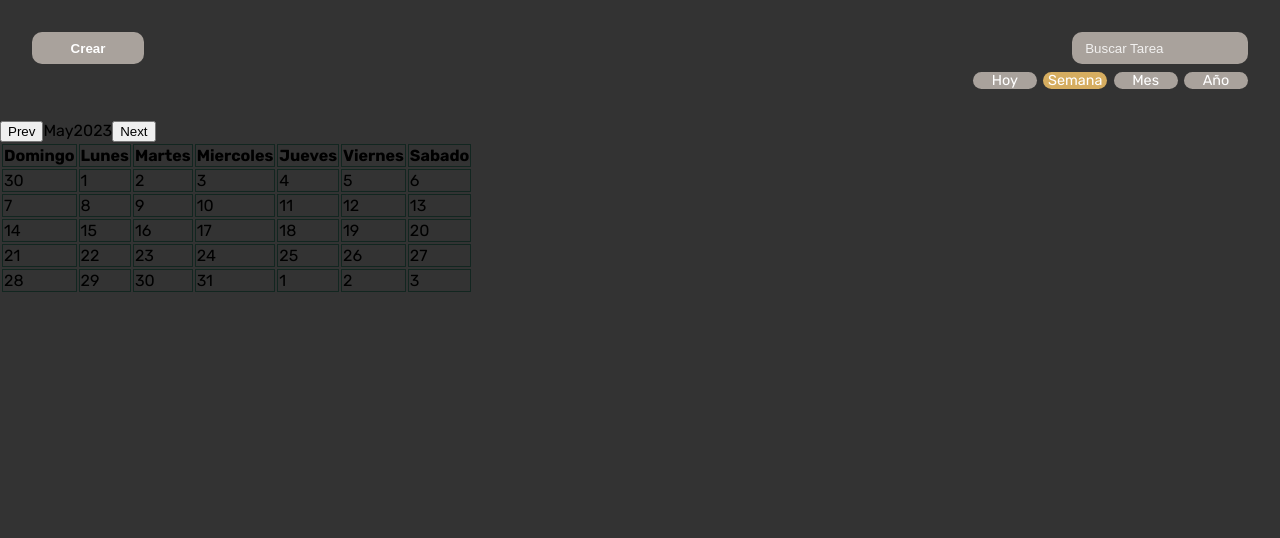
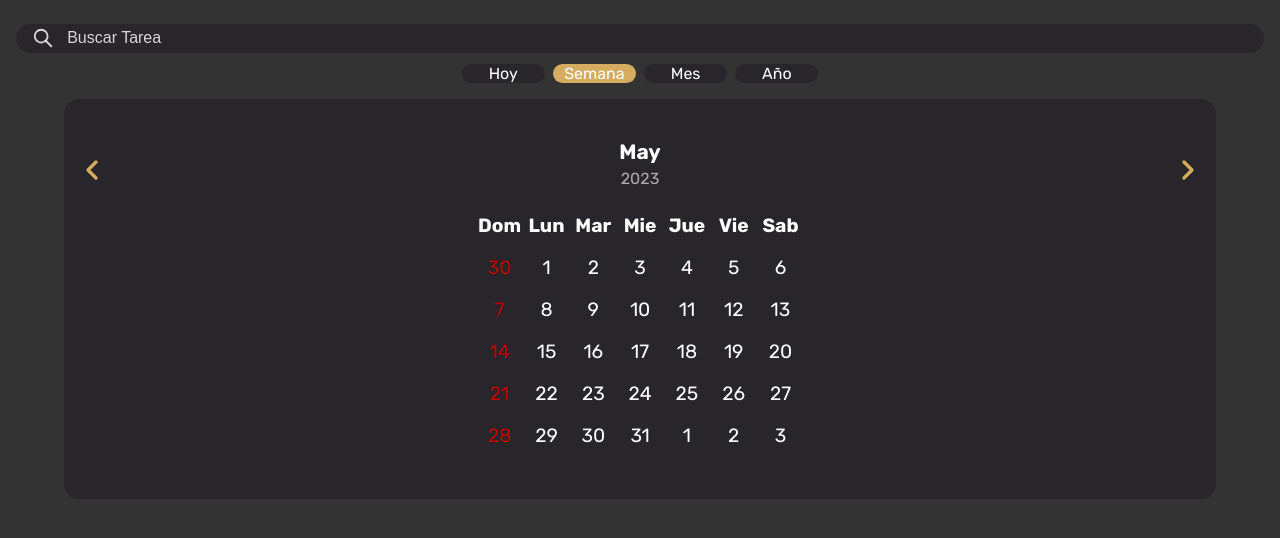
Before and after one commit to Ance7/Projects, a Next.js app in the folder calendar-app/: page / in a window 1280 px wide. Shown: the top 538 px of the page. Built offline with nearby package versions, Linux system fonts and the light colour scheme.

Commit message:
styling components

```diff
--- a/calendar-app/app/globals.css
+++ b/calendar-app/app/globals.css
@@ -22,72 +22,54 @@ body {
 body {
   margin: 0;
   padding: 0;
-}
-
-.btn-create-task {
-  background-color: var(--gray);
-  width: 7rem;
-  height: 2rem;
-  border-radius: 10px;
-  border: none;
-  color: #ffffff;
-  font-weight: bold;
-}
-
-header {
-  display: flex;
-  flex-direction: row;
-  width: 100vw;
-  justify-content: space-between;
-  padding: 2rem 2rem;
-}
-
-.info-date {
   display: flex;
   flex-direction: column;
   align-items: center;
 }
 
-.info-date p {
-  color: #ffffff;
-  font-size: 1.5rem;
+header {
+  width: 100vw;
+  display: flex;
+  flex-direction: column;
+  padding: 1rem 1rem;
 }
 
-.info-date span {
-  color: #ffffff85;
-
-}
-
-.calendar-options {
+.calendar-search {
   display: flex;
-  flex-direction: column;
+  background-color: #28262B;
+  border-radius: 15px;
   align-items: flex-end;
+  padding-left: 1rem;
+  margin-top: 0.5rem;
 }
 
 .calendar-options input {
-  width: 11rem;
-  height: 2rem;
-  background-color: var(--gray);
-  border-radius: 10px;
+  height: 1.8rem;
+  background-color: var(--dark);
+  border-radius: 15px;
   border: none;
+  font-size: 1rem;
 }
 
 .calendar-options input::placeholder {
-  color: #ffffffd7;
+  color: #ffffffd0;
   padding: 0 0.7rem;
 }
 
 .options {
   display: flex;
-  margin-top: 0.5rem;
-  gap: 0.4rem;
+  flex-direction: row;
+  margin-top: 0.7rem;
+  justify-content: center;
+  gap: 0.5rem;
+  width: 100%;
 }
 
 .options div {
-  background-color: var(--gray);
+  background-color: var(--dark);
   border-radius: 10px;
-  width: 4rem;
-  font-size: 0.9rem;
+  font-size: 1rem;
+  width: 5.2rem;
   text-align: center;
   color: white;
   cursor: pointer;
@@ -97,6 +79,57 @@ header {
   background-color: var(--gold-color);
 }
 
+main {
+  width: 100vw;
+  display: flex;
+  justify-content: center;
+}
+
+.calendar-table {
+  background-color: var(--dark);
+  border-radius: 15px;
+  padding: 0.4rem;
+  color: #ffffff;
+  display: flex;
+  align-items: center;
+  flex-direction: column;
+  justify-content: center;
+  height: 25rem;
+  width: 90%;
+}
+
+.calendar-date {
+  display: flex;
+  width: 100%;
+  flex-direction: row;
+  justify-content: space-between;
+}
+
+.calendar-date-text {
+  display: flex;
+  flex-direction: column;
+  align-items: center;
+  gap: 0.3rem;
+}
+
+.calendar-date button {
+  background-color: transparent;
+  border: none;
+  cursor: pointer;
+}
+
 td, th {
-  border: 1px var(--charcoal-color) solid;
+  text-align: center;
+  font-size: 1.2rem;
+  width: 2.8rem;
+  height: 2.5rem;
 }
+
+td {
+  cursor: pointer;
+}
+
+td:hover {
+  background-color: #a9a29c5b;
+  border-radius: 50%;
+}
--- /dev/null
+++ b/calendar-app/app/icons.js
@@ -0,0 +1,46 @@
+export const arrowLeft =
+<svg
+  xmlns="http://www.w3.org/2000/svg"
+  className="icon icon-tabler icon-tabler-chevron-left"
+  width="32" height="32"
+  viewBox="0 0 24 24"
+  strokeWidth="2.5"
+  stroke="#D6AD60" fill="none"
+  strokeLinecap="round"
+  strokeLinejoin="round"
+  >
+<path stroke="none" d="M0 0h24v24H0z" fill="none"/>
+<path d="M15 6l-6 6l6 6" />
+</svg>
+
+export const arrowRight =
+<svg
+  xmlns="http://www.w3.org/2000/svg"
+  className="icon icon-tabler icon-tabler-chevron-right"
+  width="32" height="32"
+  viewBox="0 0 24 24"
+  strokeWidth="2.5"
+  stroke="#D6AD60"
+  fill="none"
+  strokeLinecap="round"
+  strokeLinejoin="round">
+<path stroke="none" d="M0 0h24v24H0z" fill="none"/>
+<path d="M9 6l6 6l-6 6" />
+</svg>
+
+export const iconSearch =
+  <svg
+    xmlns="http://www.w3.org/2000/svg"
+    className="icon icon-tabler icon-tabler-search"
+    width="22"
+    height="22"
+    viewBox="0 0 24 24"
+    strokeWidth="2"
+    stroke="#ffffffd0"
+    fill="none"
+    strokeLinecap="round"
+    strokeLinejoin="round">
+    <path stroke="none" d="M0 0h24v24H0z" fill="none"/>
+    <path d="M10 10m-7 0a7 7 0 1 0 14 0a7 7 0 1 0 -14 0" />
+    <path d="M21 21l-6 -6" />
+  </svg>
--- a/calendar-app/app/layout.jsx
+++ b/calendar-app/app/layout.jsx
@@ -3,8 +3,8 @@ import './globals.css'
 import { rubik } from './fonts'
 import ComponenteH from '@/components/header'
 import dynamic from 'next/dynamic'
-import { CalendarComponent } from '@/components/calendar'
-import HeaderComponent from '@/components/header'
+import { CalendarComponent } from '@/components/Calendar'
+import HeaderComponent from '@/components/Header'
 
 export default function RootLayout({ children }) {
   return (
--- a/calendar-app/components/Header.jsx
+++ b/calendar-app/components/Header.jsx
@@ -1,20 +1,15 @@
 import React from 'react'
-import { actualDay, actualMonth, actualYear } from '@/components/calendar'
+import { actualDay, actualMonth, actualYear } from '@/components/Calendar'
+import { iconSearch } from '@/app/icons'
 
 function HeaderComponent() {
   return (
     <header>
-      <button className='btn-create-task'>
-        Crear
-      </button>
-
-      <div className='info-date'>
-        <p>{actualMonth}</p>
-        <span>{actualYear}</span>
-      </div>
-
       <div className='calendar-options'>
-        <input type='search' placeholder='Buscar Tarea' name='search'  />
+        <div className='calendar-search'>
+          <div>{iconSearch}</div>
+          <input type='search' placeholder='Buscar Tarea' name='search'  />
+        </div>
         <div className='options'>
           <div>Hoy</div>
           <div className='active'>Semana</div>
--- a/calendar-app/components/calendar.jsx
+++ b/calendar-app/components/calendar.jsx
@@ -2,25 +2,10 @@
 
 import { useState } from "react"
 
+import { arrowLeft, arrowRight } from "@/app/icons"
 import styles from '../app/globals.css'
-import { el } from "date-fns/locale"
 
 export const CalendarComponent = () => {
-  const months = [
-    'January',
-    'February',
-    'March',
-    'April',
-    'May',
-    'June',
-    'July',
-    'August',
-    'September',
-    'October',
-    'November',
-    'December'
-  ]
-
   const [date, setDate] = useState(new Date())
 
   function handlePrevMonth() {
@@ -56,7 +41,7 @@ export const CalendarComponent = () => {
       if (i % 7 === 0) {
         rows.push(
         <tr key={i}>
-          <td>{calendar[i]}</td>
+          <td style={{color: '#bd0000'}}>{calendar[i]}</td>
           <td>{calendar[i + 1]}</td>
           <td>{calendar[i + 2]}</td>
           <td>{calendar[i + 3]}</td>
@@ -72,29 +57,34 @@ export const CalendarComponent = () => {
   }
 
   return(
-    <div className={'calendar-table'}>
+    <div className='calendar-table'>
+      <div className='calendar-date'>
         <button onClick={handlePrevMonth}>
-        Prev
+          {arrowLeft}
         </button>
-      <span>
-        {date.toLocaleString('default', {month: 'long'})}
+        <div className="calendar-date-text">
+          <span style={{fontWeight: 'bold', fontSize: '1.3rem'}}>
+            {date.toLocaleString('default', {month: 'long'}).slice(0, 1).toUpperCase() + date.toLocaleString('default', {month: 'long'}).slice(1)}
+          </span>
+          <span style={{paddingBottom: '1rem', color: '#ffffff9b'}}>
             {date.getFullYear()}
           </span>
-
+        </div>
         <button onClick={handleNextMonth}>
-        Next
+          {arrowRight}
         </button>
+      </div>
 
       <table>
         <thead>
           <tr>
-            <th>Domingo</th>
-            <th>Lunes</th>
-            <th>Martes</th>
-            <th>Miercoles</th>
-            <th>Jueves</th>
-            <th>Viernes</th>
-            <th>Sabado</th>
+            <th>Dom</th>
+            <th>Lun</th>
+            <th>Mar</th>
+            <th>Mie</th>
+            <th>Jue</th>
+            <th>Vie</th>
+            <th>Sab</th>
           </tr>
         </thead>
         <tbody>
```
Also changed, not shown: calendar-app/components/Tags.jsx (added, +18 -0 lines). Lines whose indentation alone changed are shown as unchanged.
